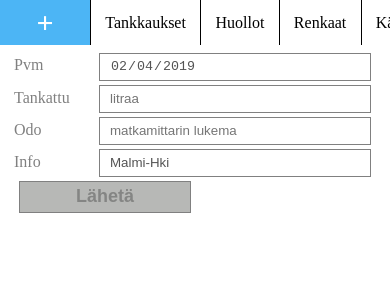
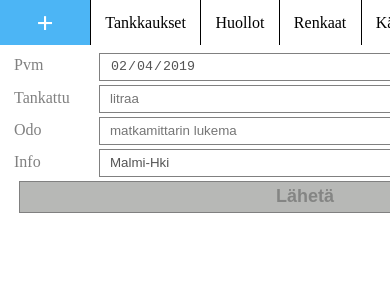
Before and after one commit to tzrissan/mc-event-log, a Vue app: page /tyres#/newevent in a window 390 px wide. Shown: the top 300 px of the page. Built offline with nearby package versions, Linux system fonts and the light colour scheme; no server answers.

Commit message:
Mobile-first -layout

```diff
--- a/src/views/NewEvent.vue
+++ b/src/views/NewEvent.vue
@@ -130,7 +130,6 @@
 
   fieldset {
     border: 0;
-    width: 400px
   }
 
   fieldset[disabled] {
@@ -149,7 +148,7 @@
     padding: 1px 10px;
     margin: 2px 5px;
     border: 1px solid black;
-    width: 250px;
+    width: calc(100% - 130px);
     background: white;
     display: inline-block;
   }
@@ -161,7 +160,7 @@
   input[type="submit"], input[type="button"] {
     height: 1.8em;
     background: $blueSky;
-    width: 172px;
+    width: 100%;
     font-size: large;
     font-weight: bold;
   }
```
